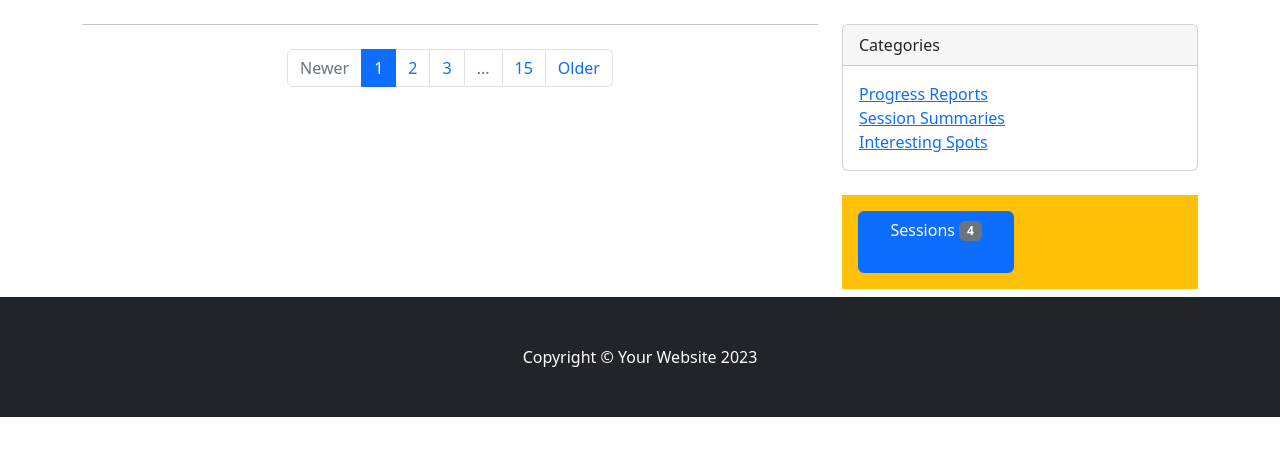
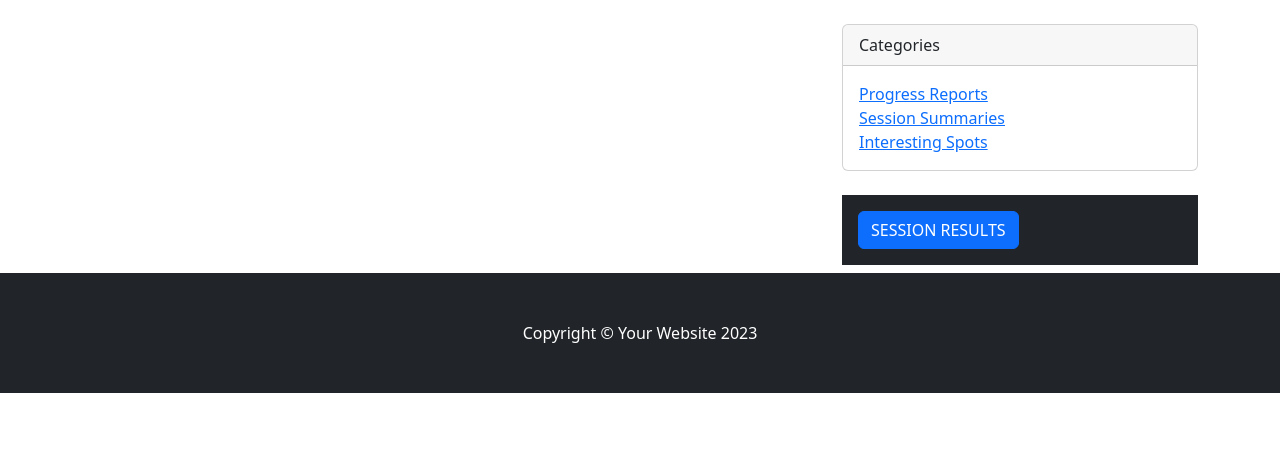
Before and after one commit to t0bes1/blog-poker, a Django app: page / in a window 1280 px wide. Shown: the part 271-727 px from the top of the page. Run offline with Django 3.2, Linux system fonts and the light colour scheme; data that the repository does not hold is empty; some libraries are stand-ins or nearby versions.

Commit message:
Update session widgets link

```diff
--- a/templates/index.html
+++ b/templates/index.html
@@ -18,7 +18,7 @@
                     <div class="card mb-4">
                         {% if "placeholder" in post.featured_image.url %}
                                 <img class="card-img-top"
-                                    src="../media/poker-image.jpg">
+                                    src="../media/poker-image.jpg" alt="image showing a few poker cards">
                                 {% else %}
                                 <img class="card-img-top" src="{{ post.featured_image.url }}">
                                 {% endif %}
@@ -30,19 +30,6 @@
                         </div>
                     </div>
                     {% endfor %}
-                    <!-- Pagination-->
-                    <nav aria-label="Pagination">
-                        <hr class="my-0" />
-                        <ul class="pagination justify-content-center my-4">
-                            <li class="page-item disabled"><a class="page-link" href="#" tabindex="-1" aria-disabled="true">Newer</a></li>
-                            <li class="page-item active" aria-current="page"><a class="page-link" href="#!">1</a></li>
-                            <li class="page-item"><a class="page-link" href="#!">2</a></li>
-                            <li class="page-item"><a class="page-link" href="#!">3</a></li>
-                            <li class="page-item disabled"><a class="page-link" href="#!">...</a></li>
-                            <li class="page-item"><a class="page-link" href="#!">15</a></li>
-                            <li class="page-item"><a class="page-link" href="#!">Older</a></li>
-                        </ul>
-                    </nav>
                 </div>
                 <!-- Side widgets-->
                 <div class="col-lg-4">
@@ -62,11 +49,10 @@
                         </div>
                     </div>
                     <!-- Side widget-->
-                    <div class="p-3 mb-2 bg-warning text-dark">
-                        <button type="button" class="btn btn-primary">
-                            Sessions <span class="badge bg-secondary">4</span>
-                        <div class="card-body"><a href="{% url 'session_detail' %}" style="text-decoration:none">See all my results</a></div>
-                        </button>
+                    <div class="p-3 mb-2 bg-dark text-white">
+                        <div class="card-body">
+                            <a href="{% url 'session_detail' %}" class="btn btn-primary">SESSION RESULTS</a>
+                        </div>
                     </div>
                 </div>
             </div>
```
Also changed, not shown: templates/post_detail.html (+4 -3 lines).
